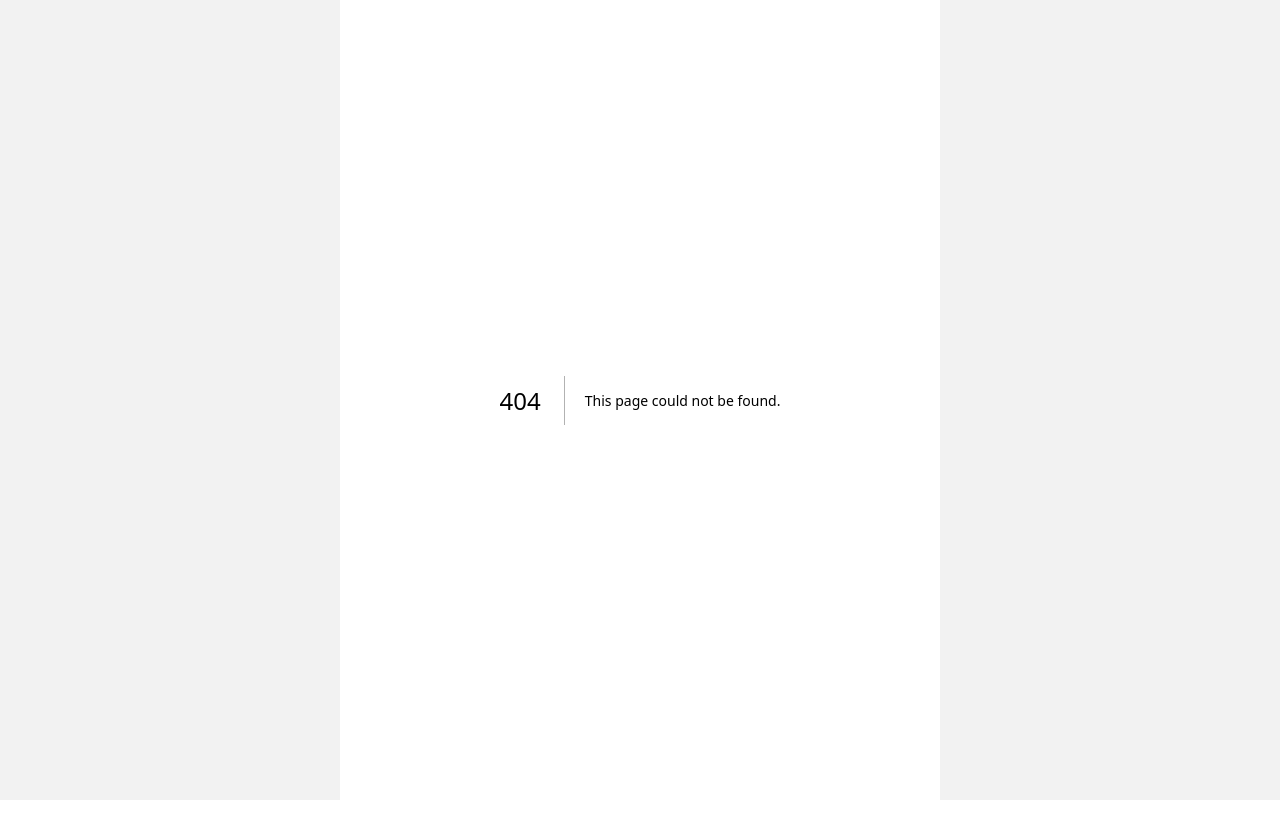
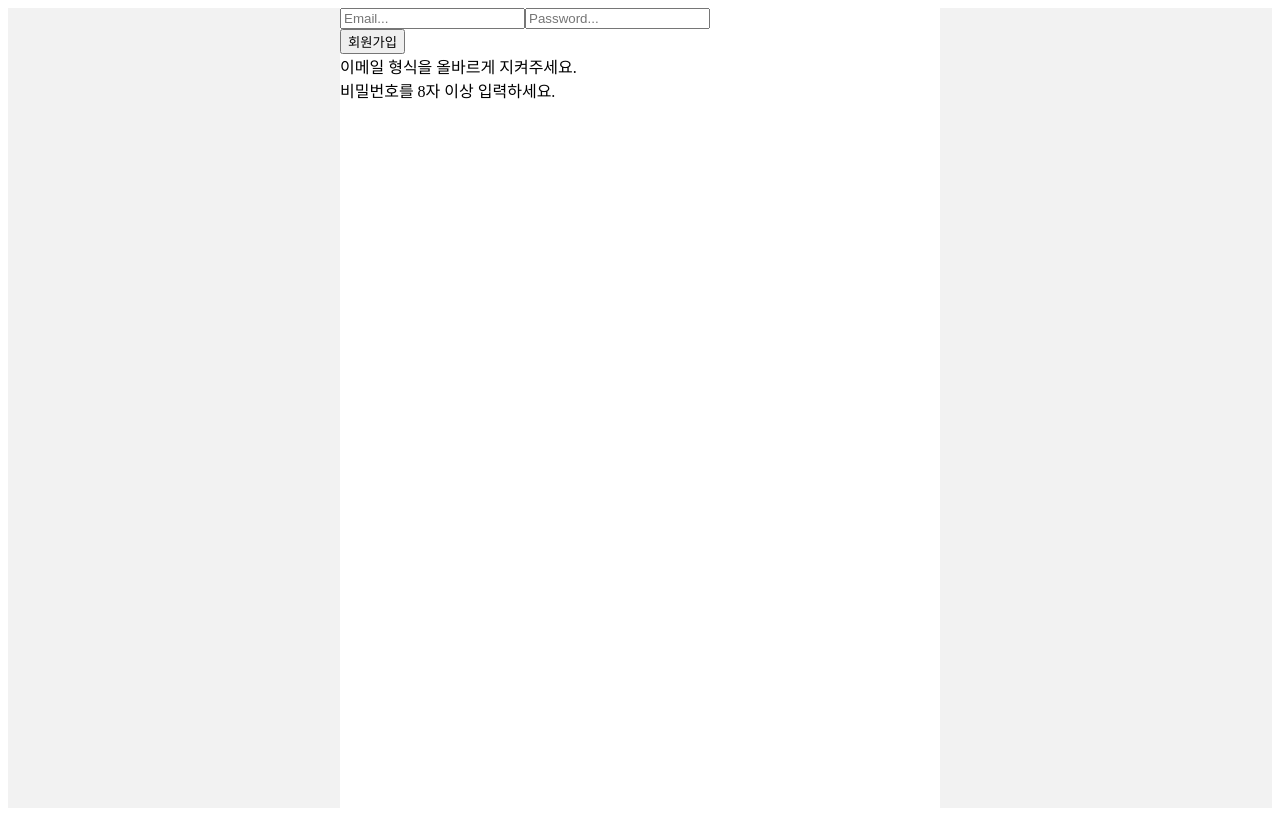
Before and after one commit to brother1-4752/motive-market, a Next.js app: page /signup in a window 1280 px wide. Before the commit this address had no page. Built offline with nearby package versions, Linux system fonts and the light colour scheme; what emotion-reset would draw is missing.

Commit message:
feat: signup화면 구현

```diff
--- /dev/null
+++ b/pages/signup/index.tsx
@@ -0,0 +1,60 @@
+import { useRouter } from 'next/router';
+import { SubmitHandler, useForm } from 'react-hook-form';
+import { InputTypes } from '../signin';
+import { validateInput } from '@/utils/validateInput';
+
+const SignUp = () => {
+  const router = useRouter();
+  const {
+    register,
+    handleSubmit,
+    watch,
+    formState: { errors },
+  } = useForm<InputTypes>();
+
+  const onSubmit: SubmitHandler<InputTypes> = (data) => {
+    const isValidatedByEmail = validateInput('email', watch('email'));
+    const isValidatedByPassword = validateInput('password', watch('password'));
+
+    const isValidated = isValidatedByEmail && isValidatedByPassword;
+
+    if (isValidated) {
+      router.push('signin');
+      return <></>;
+    }
+  };
+
+  const onSignupHandler = () => {
+    // email, password formData로 묶어서 백엔드 서버에 전송한다.
+    // 이메일 형식이나 비밀번호 검증 상태를 마친 상태에서 보내자.
+    // 중복 아이디가 아니라면 회원가입 성공
+    // 중복 아이디가 있다면, 1)http status code와 2)errorMsg를 백엔드 서버로부터 받고 화면에 그려준다.
+    console.log('추후 회원가입 성공/실패 처리');
+  };
+
+  return (
+    <form onSubmit={handleSubmit(onSubmit)}>
+      <input
+        {...register('email', { required: true })}
+        placeholder="Email..."
+      />
+      <input
+        {...register('password', { required: true })}
+        placeholder="Password..."
+      />
+      <div>
+        <button onClick={onSignupHandler}>회원가입</button>
+      </div>
+
+      {/* TODO: 초기 렌더링시 에러메시지 출력오류 해결하기 */}
+      {!watch('email')?.includes('@') && (
+        <div>이메일 형식을 올바르게 지켜주세요.</div>
+      )}
+      {watch('password')?.length < 8 && (
+        <div>비밀번호를 8자 이상 입력하세요.</div>
+      )}
+    </form>
+  );
+};
+
+export default SignUp;
```
